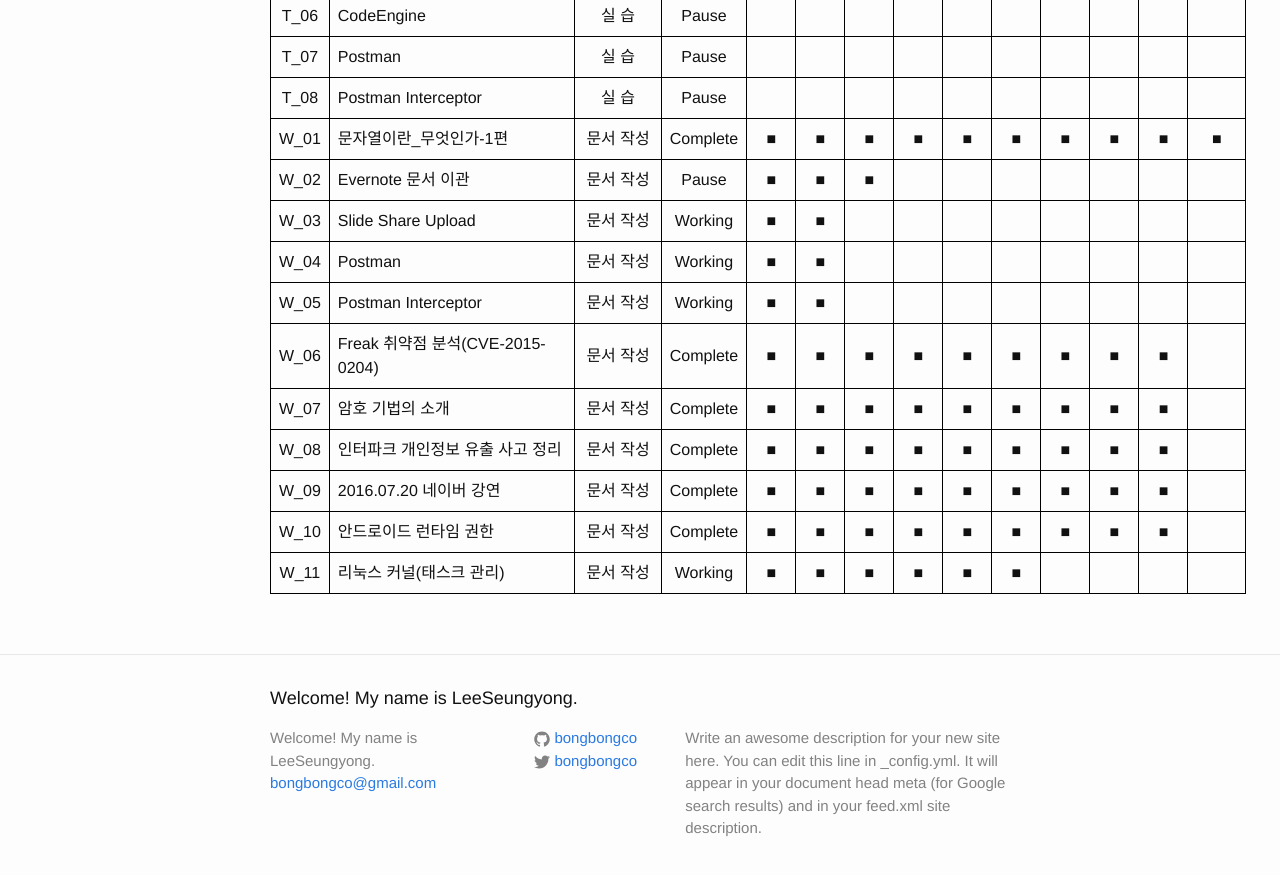
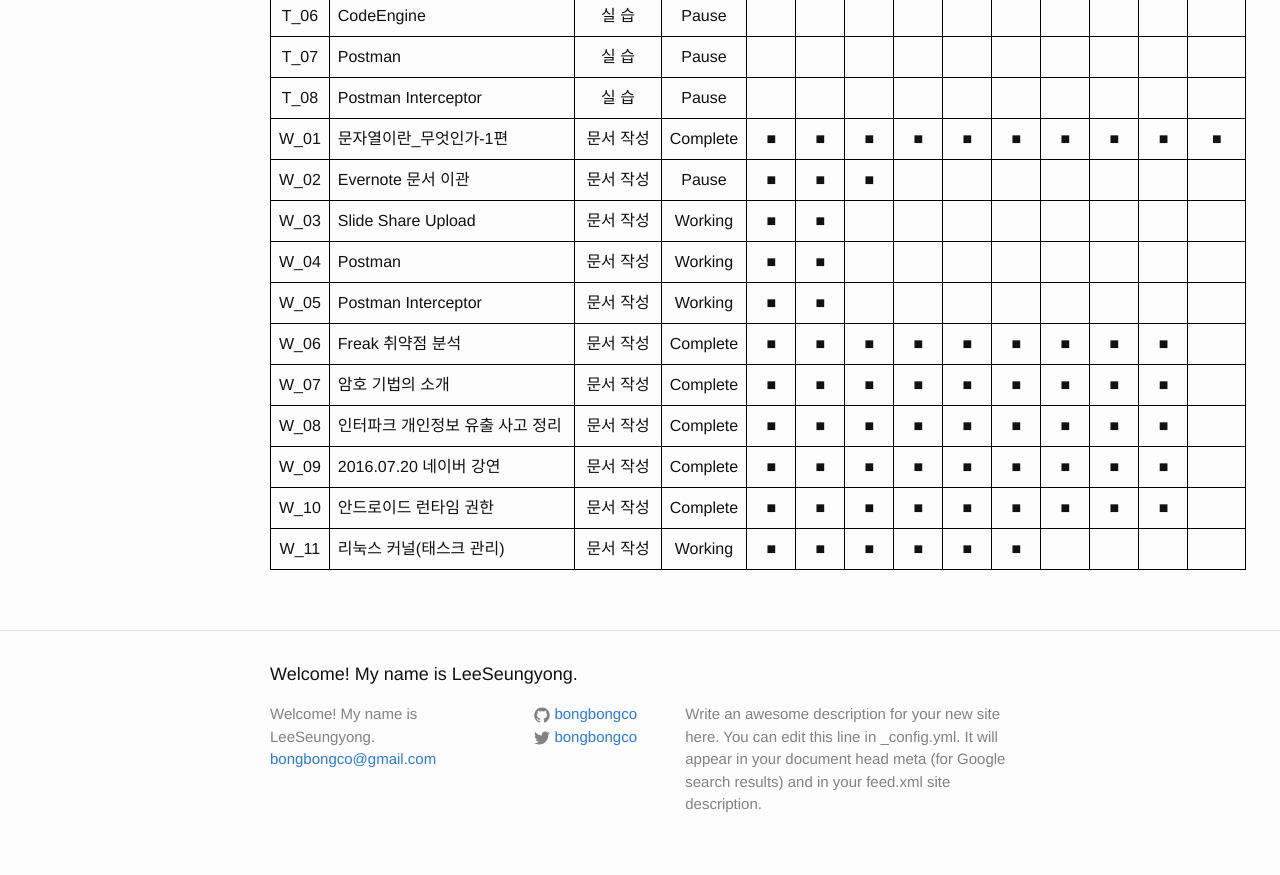
Before and after one commit to LktProgrammer/bongbongco.github.io, a Jekyll site: the page built from _posts/2016-09-12-GarbageTask.markdown, in a window 1280 px wide and 900 px high, scrolled down 1076 px. Shown: the top 875 px of the window. Built offline with Jekyll 4.4.1, drawn with Linux system fonts in a browser that asks for light colours.

Commit message:
Update 2016-09-12-GarbageTask.markdown

```diff
--- a/_posts/2016-09-12-GarbageTask.markdown
+++ b/_posts/2016-09-12-GarbageTask.markdown
@@ -39,7 +39,7 @@ title: 개인 프로젝트 목록.
 |W_03| Slide Share Upload |문서 작성|Working|■|■||||||||
 |W_04| Postman |문서 작성|Working|■|■||||||||
 |W_05| Postman Interceptor |문서 작성|Working|■|■||||||||
-|W_06| Freak 취약점 분석(CVE-2015-0204) |문서 작성|Complete|■|■|■|■|■|■|■|■|■|
+|W_06| Freak 취약점 분석 |문서 작성|Complete|■|■|■|■|■|■|■|■|■|
 |W_07| 암호 기법의 소개 |문서 작성|Complete|■|■|■|■|■|■|■|■|■|
 |W_08| 인터파크 개인정보 유출 사고 정리 |문서 작성|Complete|■|■|■|■|■|■|■|■|■|
 |W_09| 2016.07.20 네이버 강연 |문서 작성|Complete|■|■|■|■|■|■|■|■|■|
```
